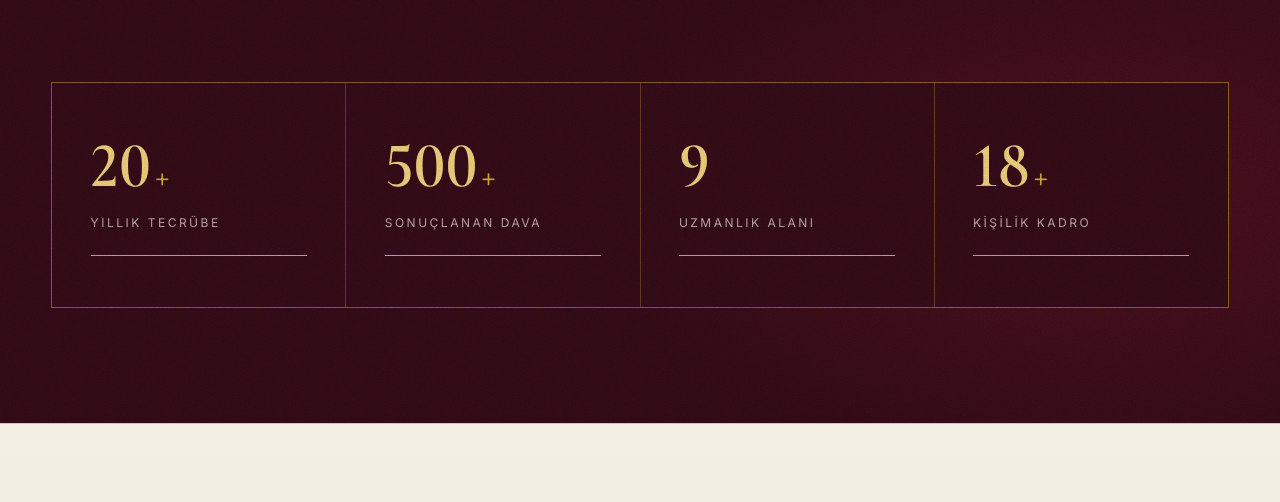
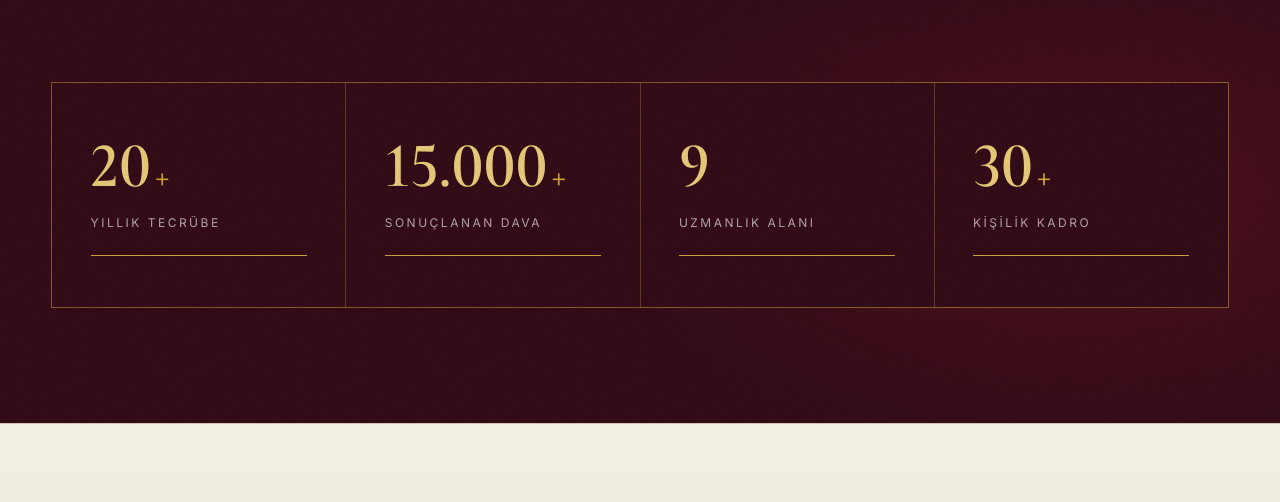
Before and after one commit to ya7uzsade/isiksade-website, a plain HTML site: page hakkimizda.html in a window 1280 px wide. Shown: the part 1278-1780 px from the top of the page. Drawn offline with nearby package versions, Linux system fonts and the light colour scheme.

Commit message:
çalışan

```diff
--- a/hakkimizda.html
+++ b/hakkimizda.html
@@ -3,7 +3,7 @@
 <head>
 <meta charset="UTF-8">
 <meta name="viewport" content="width=device-width, initial-scale=1.0">
-<meta name="description" content="Işık & Sade Avukatlık Ortaklığı: İstanbul Bahçelievler merkezli, iş ve sosyal güvenlik hukuku odaklı, 18 kişilik uzman kadroya sahip avukatlık ortaklığı.">
+<meta name="description" content="Işık & Sade Avukatlık Ortaklığı: İstanbul Bahçelievler merkezli, iş ve sosyal güvenlik hukuku odaklı, 30+ kişilik uzman kadroya sahip avukatlık ortaklığı.">
 <link rel="canonical" href="https://www.isiksade.com/hakkimizda.html">
 <link rel="icon" type="image/svg+xml" href="favicon.svg">
 <link rel="apple-touch-icon" href="apple-touch-icon.png">
@@ -12,14 +12,14 @@
 <meta property="og:type" content="website">
 <meta property="og:locale" content="tr_TR">
 <meta property="og:title" content="Hakkımızda | Işık & Sade Avukatlık Ortaklığı">
-<meta property="og:description" content="Işık & Sade Avukatlık Ortaklığı: İstanbul Bahçelievler merkezli, iş ve sosyal güvenlik hukuku odaklı, 18 kişilik uzman kadroya sahip avukatlık ortaklığı.">
+<meta property="og:description" content="Işık & Sade Avukatlık Ortaklığı: İstanbul Bahçelievler merkezli, iş ve sosyal güvenlik hukuku odaklı, 30+ kişilik uzman kadroya sahip avukatlık ortaklığı.">
 <meta property="og:url" content="https://www.isiksade.com/hakkimizda.html">
 <meta property="og:image" content="https://www.isiksade.com/og.png">
 <meta property="og:image:width" content="1200">
 <meta property="og:image:height" content="630">
 <meta name="twitter:card" content="summary_large_image">
 <meta name="twitter:title" content="Hakkımızda | Işık & Sade Avukatlık Ortaklığı">
-<meta name="twitter:description" content="Işık & Sade Avukatlık Ortaklığı: İstanbul Bahçelievler merkezli, iş ve sosyal güvenlik hukuku odaklı, 18 kişilik uzman kadroya sahip avukatlık ortaklığı.">
+<meta name="twitter:description" content="Işık & Sade Avukatlık Ortaklığı: İstanbul Bahçelievler merkezli, iş ve sosyal güvenlik hukuku odaklı, 30+ kişilik uzman kadroya sahip avukatlık ortaklığı.">
 <meta name="twitter:image" content="https://www.isiksade.com/og.png">
 <title>Hakkımızda | Işık &amp; Sade Avukatlık Ortaklığı</title>
 <link rel="preconnect" href="https://fonts.googleapis.com">
@@ -511,7 +511,7 @@ footer ul a:hover{color:var(--bordo)}
         <div class="bar"></div>
       </div>
       <div class="stat">
-        <b><span class="cnt" data-to="500">0</span><span class="plus">+</span></b>
+        <b><span class="cnt" data-to="15000">0</span><span class="plus">+</span></b>
         <span data-tr="Sonuçlanan Dava" data-en="Concluded Cases">Sonuçlanan Dava</span>
         <div class="bar"></div>
       </div>
@@ -521,7 +521,7 @@ footer ul a:hover{color:var(--bordo)}
         <div class="bar"></div>
       </div>
       <div class="stat">
-        <b><span class="cnt" data-to="18">0</span><span class="plus">+</span></b>
+        <b><span class="cnt" data-to="30">0</span><span class="plus">+</span></b>
         <span data-tr="Kişilik Kadro" data-en="Team Members">Kişilik Kadro</span>
         <div class="bar"></div>
       </div>
@@ -576,7 +576,7 @@ hmb.addEventListener('click',function(){menu.classList.toggle('open');hmb.classL
 window.addEventListener('scroll',function(){document.getElementById('hd').classList.toggle('solid',window.scrollY>40);},{passive:true});
 var obs=new IntersectionObserver(function(es){es.forEach(function(e){if(e.isIntersecting){e.target.classList.add('in');obs.unobserve(e.target);}});},{threshold:.01,rootMargin:'0px 0px 45% 0px'});
 document.querySelectorAll('[data-rv]').forEach(function(el){obs.observe(el);});
-function countUp(el){var to=parseInt(el.getAttribute('data-to'),10),dur=1600,t0=null;function s(t){if(!t0)t0=t;var p=Math.min((t-t0)/dur,1);el.textContent=Math.round(to*(1-Math.pow(1-p,4)));if(p<1)requestAnimationFrame(s);}requestAnimationFrame(s);}
+function countUp(el){var to=parseInt(el.getAttribute('data-to'),10),dur=1600,t0=null;function s(t){if(!t0)t0=t;var p=Math.min((t-t0)/dur,1);el.textContent=Math.round(to*(1-Math.pow(1-p,4))).toLocaleString('tr-TR');if(p<1)requestAnimationFrame(s);}requestAnimationFrame(s);}
 var cObs=new IntersectionObserver(function(es){es.forEach(function(e){if(e.isIntersecting){countUp(e.target);var st=e.target.closest('.stat');if(st)st.classList.add('on');cObs.unobserve(e.target);}});},{threshold:.5});
 document.querySelectorAll('.cnt').forEach(function(el){cObs.observe(el);});
 </script>
```
Also changed, not shown: ekibimiz.html (+2 -2 lines), iletisim.html (+1 -1 lines), index.html (+4 -4 lines), is-hukuku.html (+1 -1 lines), yayinlar.html (+1 -1 lines).
